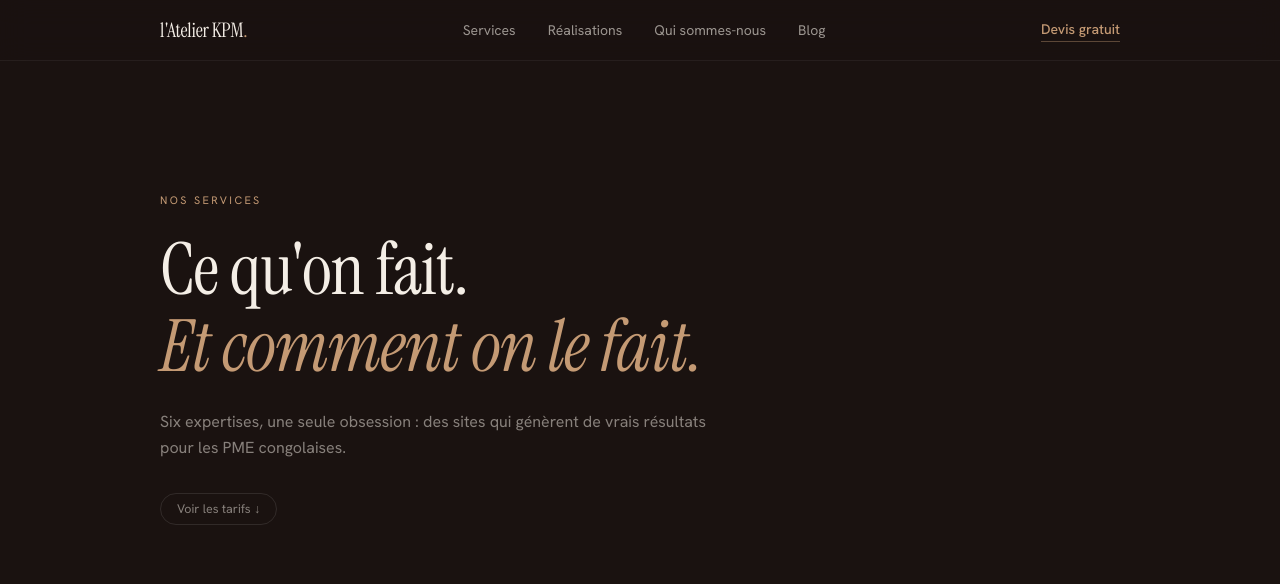
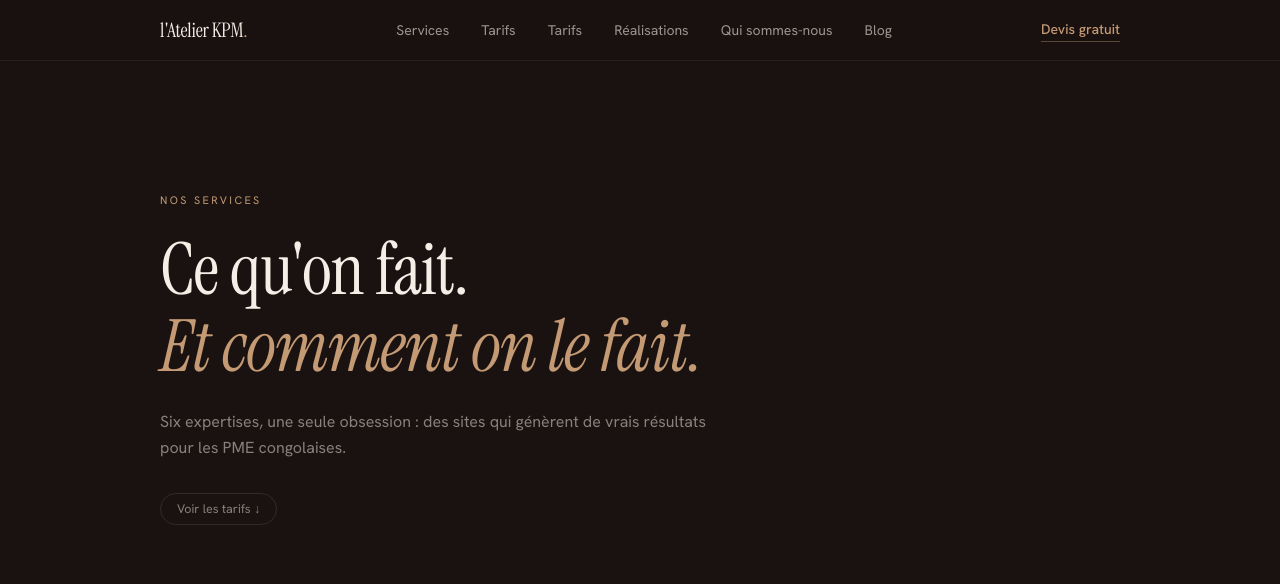
Before and after one commit to Bowbosh22/atelier-kpm, a plain HTML site: page services.html in a window 1280 px wide. Shown: the top 584 px of the page. Drawn offline with nearby package versions, Linux system fonts and the light colour scheme.

Commit message:
Add 'Tarifs' link to navigation in services.html

```diff
--- a/services.html
+++ b/services.html
@@ -151,6 +151,8 @@ tailwind.config = {
       <a href="index.html" class="font-serif serif-tight text-xl" style="color:#F4EEE6;">l'Atelier KPM<span style="color:#C49A74;">.</span></a>
       <nav class="hidden md:flex items-center gap-8 text-sm">
         <a href="services.html"     style="color:rgba(244,238,230,.6);" class="hover:text-white transition">Services</a>
+      <a href="tarifs.html"     style="color:rgba(244,238,230,.6);" class="hover:text-white transition">Tarifs</a>
+        <a href="tarifs.html"     style="color:rgba(244,238,230,.6);" class="hover:text-white transition">Tarifs</a>
         <a href="realisations.html" style="color:rgba(244,238,230,.6);" class="hover:text-white transition">Réalisations</a>
         <a href="apropos.html"      style="color:rgba(244,238,230,.6);" class="hover:text-white transition">Qui sommes-nous</a>
         <a href="blog.html"         style="color:rgba(244,238,230,.6);" class="hover:text-white transition">Blog</a>
```
